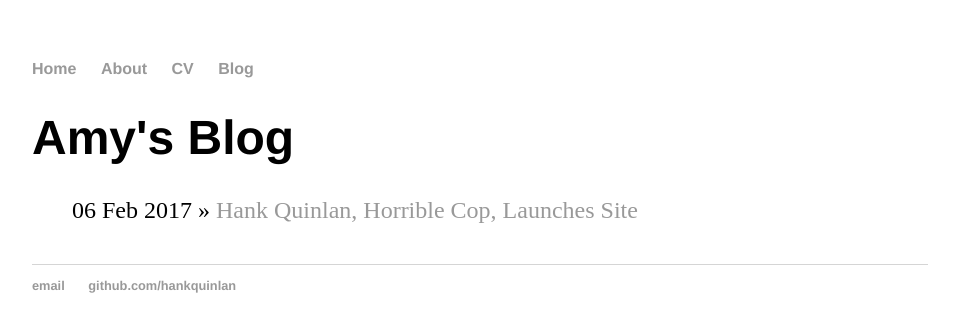
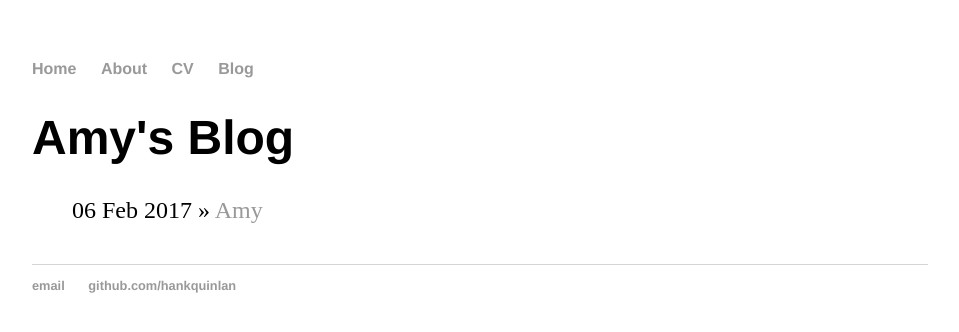
Before and after one commit to AmyLIMengting/AmyLIMengting.github.io, a Jekyll site: the page built from blog/index.html, in a window 1280 px wide. Shown: the top 332 px of the page, without its empty margins (160-1119 px from the left). Built offline with Jekyll 4.4.1, drawn with Linux system fonts in a browser that asks for light colours.

Commit message:
Update 2017-02-06-hank-quinlan-site-launched.md
test

```diff
--- a/_posts/2017-02-06-hank-quinlan-site-launched.md
+++ b/_posts/2017-02-06-hank-quinlan-site-launched.md
@@ -1,6 +1,6 @@
 ---
 layout: post
-title: "Hank Quinlan, Horrible Cop, Launches Site"
+title: Amy
 date: 2017-02-06
 ---
 
```
